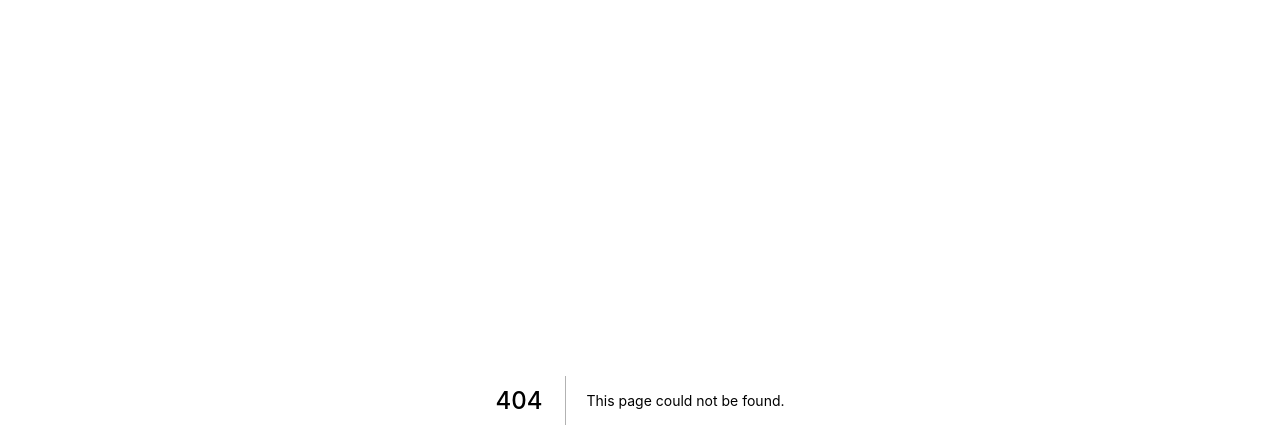
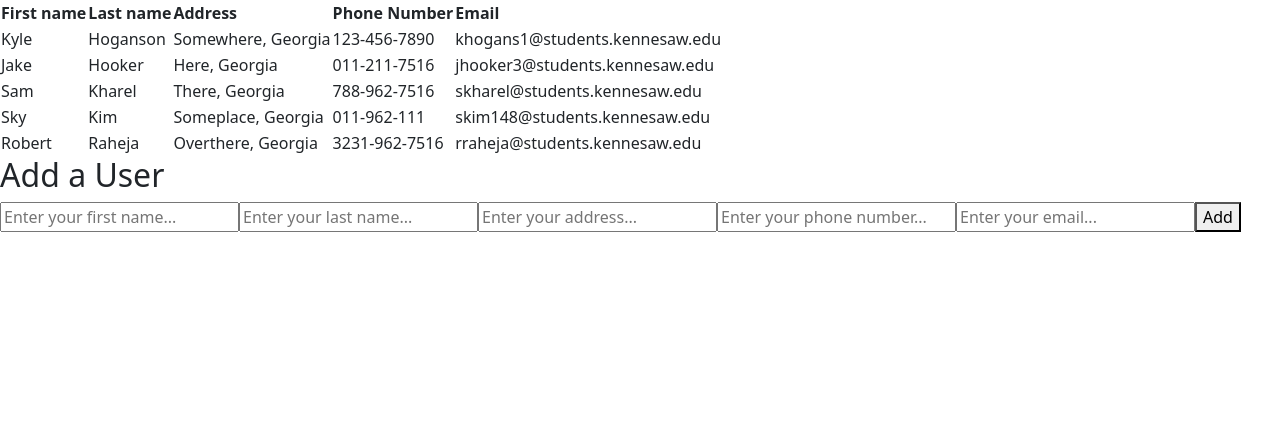
Before and after one commit to IT-Dashboard/IT-Dashboard, a Next.js app: page /Table in a window 1280 px wide. Before the commit this address had no page. Shown: the top 448 px of the page. Built offline with nearby package versions, Linux system fonts and the light colour scheme.

Commit message:
User table app

```diff
--- /dev/null
+++ b/components/mock_data.json
@@ -0,0 +1,42 @@
+[
+  {
+    "id": 1,
+    "firstName": "Kyle",
+    "lastName": "Hoganson",
+    "address": "Somewhere, Georgia",
+    "phoneNumber": "123-456-7890",
+    "email": "khogans1@students.kennesaw.edu"
+  },
+  {
+    "id": 2,
+    "firstName": "Jake",
+    "lastName": "Hooker",
+    "address": "Here, Georgia",
+    "phoneNumber": "011-211-7516",
+    "email": "jhooker3@students.kennesaw.edu"
+  },
+  {
+    "id": 3,
+    "firstName": "Sam",
+    "lastName": "Kharel",
+    "address": "There, Georgia",
+    "phoneNumber": "788-962-7516",
+    "email": "skharel@students.kennesaw.edu"
+  },
+  {
+    "id": 4,
+    "firstName": "Sky",
+    "lastName": "Kim",
+    "address": "Someplace, Georgia",
+    "phoneNumber": "011-962-111",
+    "email": "skim148@students.kennesaw.edu"
+  },
+  {
+    "id": 5,
+    "firstName": "Robert",
+    "lastName": "Raheja",
+    "address": "Overthere, Georgia",
+    "phoneNumber": "3231-962-7516",
+    "email": "rraheja@students.kennesaw.edu"
+  }
+]
--- /dev/null
+++ b/components/table.module.css
@@ -0,0 +1,41 @@
+.app-container {
+  display: flex;
+  flex-direction: column;
+  gap: 50px;
+  padding: 1rem;
+}
+
+.table {
+  border-collapse: collapse;
+  width: 100%;
+}
+
+.th,
+.td {
+  border: 1px solid #ffffff;
+  text-align: left;
+  padding: 8px;
+  font-size: 32px;
+}
+
+.th {
+  background-color: rgb(117, 201, 250);
+}
+
+.td {
+  background-color: rgb(205, 235, 253);
+}
+
+.form {
+  display: flex;
+  gap: 50px;
+}
+
+.form td:last-child {
+  display: flex;
+  justify-content: space-evenly;
+}
+
+.form * {
+  font-size: 28px;
+}
--- /dev/null
+++ b/pages/Table.js
@@ -0,0 +1,111 @@
+import React, { useEffect, useState} from "react";
+import styles from '../components/table.module.css';
+import data from "../components/mock_data.json";
+import { nanoid } from 'nanoid';
+
+const App = () => {
+
+	const[users, setUsers] = useState(data);
+	const[addFormData, setAddFormData] = useState({
+		firstName: '',
+		lastName: '',
+		address: '',
+		phoneNumber: '',
+		email: '',
+	});
+
+	const handleAddFormChange = (event) => {
+		event.preventDefault();
+
+		const fieldName = event.target.getAttribute('name');
+		const fieldValue = event.target.value;
+
+		const newFormData = {...addFormData};
+		newFormData[fieldName] = fieldValue;
+	};
+
+	const handleAddFormSubmit = (event) => {
+		event.preventDefault();
+
+		const newUser = {
+			id: nanoid(),
+			firstName: addFormData.firstName,
+			lastName: addFormData.lastName,
+			address: addFormData.address,
+			phoneNumber: addFormData.phoneNumber,
+			email: addFormData.email,
+		};
+
+		const newUsers = [...users, newUser];
+		setUsers(newUsers);
+	};
+
+	return (
+	<div className="app-container">
+		<table>
+			<thead>
+				<tr>
+					<th>First name</th>
+					<th>Last name</th>
+					<th>Address</th>
+					<th>Phone Number</th>
+					<th>Email</th>
+				</tr>
+			</thead>
+			<tbody>
+			{users.map((user)=>(
+				<tr>
+					<td>{user.firstName}</td>
+					<td>{user.lastName}</td>
+					<td>{user.address}</td>
+					<td>{user.phoneNumber}</td>
+					<td>{user.email}</td>
+				</tr>
+				))}
+			</tbody>
+		</table>
+
+		<h2>Add a User</h2>
+		<form onSubmit={handleAddFormSubmit}>
+			<input
+				type="text"
+				name="firstName"
+				required="required"
+				placeholder="Enter your first name..."
+				onChange={handleAddFormChange}
+			/>
+			<input
+				type="text"
+				name="lastName"
+				required="required"
+				placeholder="Enter your last name..."
+				onChange={handleAddFormChange}
+			/>
+			<input
+				type="text"
+				name="address"
+				required="required"
+				placeholder="Enter your address..."
+				onChange={handleAddFormChange}
+			/>
+			<input
+				type="text"
+				name="phoneNumber"
+				required="required"
+				placeholder="Enter your phone number..."
+				onChange={handleAddFormChange}
+			/>
+			<input
+				type="text"
+				name="email"
+				required="required"
+				placeholder="Enter your email..."
+				onChange={handleAddFormChange}
+			/>
+			<button type="submit">Add</button>
+		</form>
+	</div>
+	);
+};
+
+export default App;
```
